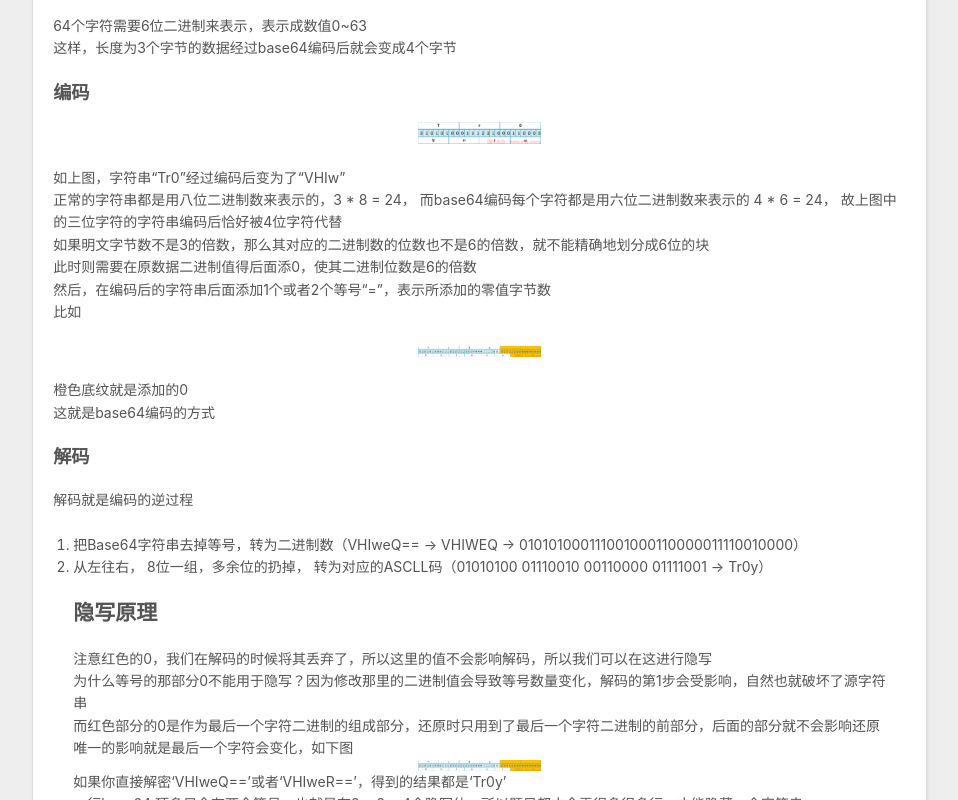
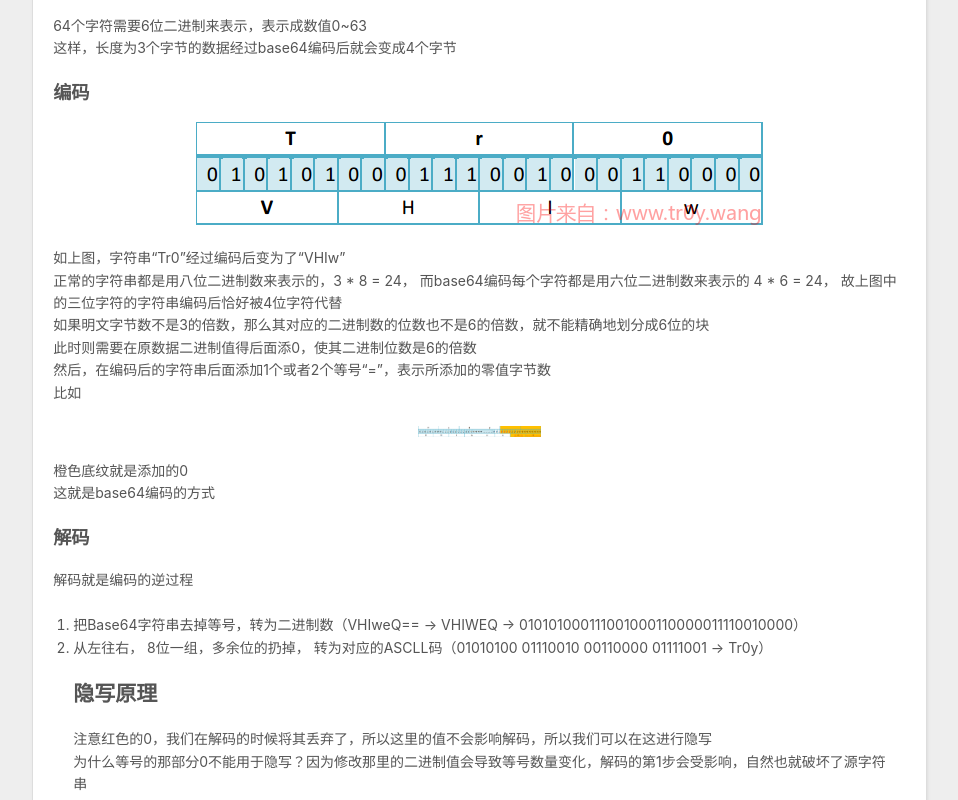
Before and after one commit to keepcalm926/keepcalm926.github.io, a plain HTML site: page 2020/11/25/base64隐写/index.html in a window 1280 px wide. Shown: the part 820-1620 px from the top of the page, without its empty margins (8-966 px from the left). Drawn offline with nearby package versions, Linux system fonts and the light colour scheme.

Commit message:
Site updated: 2020-11-26 00:12:06

```diff
--- a/2020/11/25/base64隐写/index.html
+++ b/2020/11/25/base64隐写/index.html
@@ -19,7 +19,7 @@
 <meta property="og:image" content="http://example.com/2020/11/25/base64%E9%9A%90%E5%86%99/20180917030350894.png">
 <meta property="og:image" content="http://example.com/2020/11/25/base64%E9%9A%90%E5%86%99/20180917030415646.png">
 <meta property="article:published_time" content="2020-11-25T15:06:55.092Z">
-<meta property="article:modified_time" content="2020-11-25T16:08:45.486Z">
+<meta property="article:modified_time" content="2020-11-25T16:11:52.076Z">
 <meta property="article:author" content="John Doe">
 <meta name="twitter:card" content="summary">
 <meta name="twitter:image" content="http://example.com/2020/11/25/base64%E9%9A%90%E5%86%99/20180917030316045.png">
@@ -97,7 +97,7 @@
 <figure class="highlight plain"><table><tr><td class="gutter"><pre><span class="line">1</span><br></pre></td><td class="code"><pre><span class="line">b64chars &#x3D; &#39;ABCDEFGHIJKLMNOPQRSTUVWXYZabcdefghijklmnopqrstuvwxyz0123456789+&#x2F;&#39;</span><br></pre></td></tr></table></figure>
 <img src="/2020/11/25/base64%E9%9A%90%E5%86%99/20180917030316045.png" class="" width="123">
 <p>64个字符需要6位二进制来表示，表示成数值0~63<br>这样，长度为3个字节的数据经过base64编码后就会变成4个字节</p>
-<h3 id="编码"><a href="#编码" class="headerlink" title="编码"></a>编码</h3><img src="/2020/11/25/base64%E9%9A%90%E5%86%99/20180917030331547.png" class="" width="123">
+<h3 id="编码"><a href="#编码" class="headerlink" title="编码"></a>编码</h3><img src="/2020/11/25/base64%E9%9A%90%E5%86%99/20180917030331547.png" class="" title="content &#x3D; width &#x3D; 375">
 <p>如上图，字符串“Tr0”经过编码后变为了“VHIw”<br>正常的字符串都是用八位二进制数来表示的，3 * 8 = 24， 而base64编码每个字符都是用六位二进制数来表示的 4 *  6  = 24， 故上图中的三位字符的字符串编码后恰好被4位字符代替<br>如果明文字节数不是3的倍数，那么其对应的二进制数的位数也不是6的倍数，就不能精确地划分成6位的块<br>此时则需要在原数据二进制值得后面添0，使其二进制位数是6的倍数<br>然后，在编码后的字符串后面添加1个或者2个等号“=”，表示所添加的零值字节数<br>比如</p>
 <img src="/2020/11/25/base64%E9%9A%90%E5%86%99/20180917030350894.png" class="" width="123">
 <p>橙色底纹就是添加的0<br>这就是base64编码的方式</p>
```
Also changed, not shown: index.html (+1 -1 lines).
